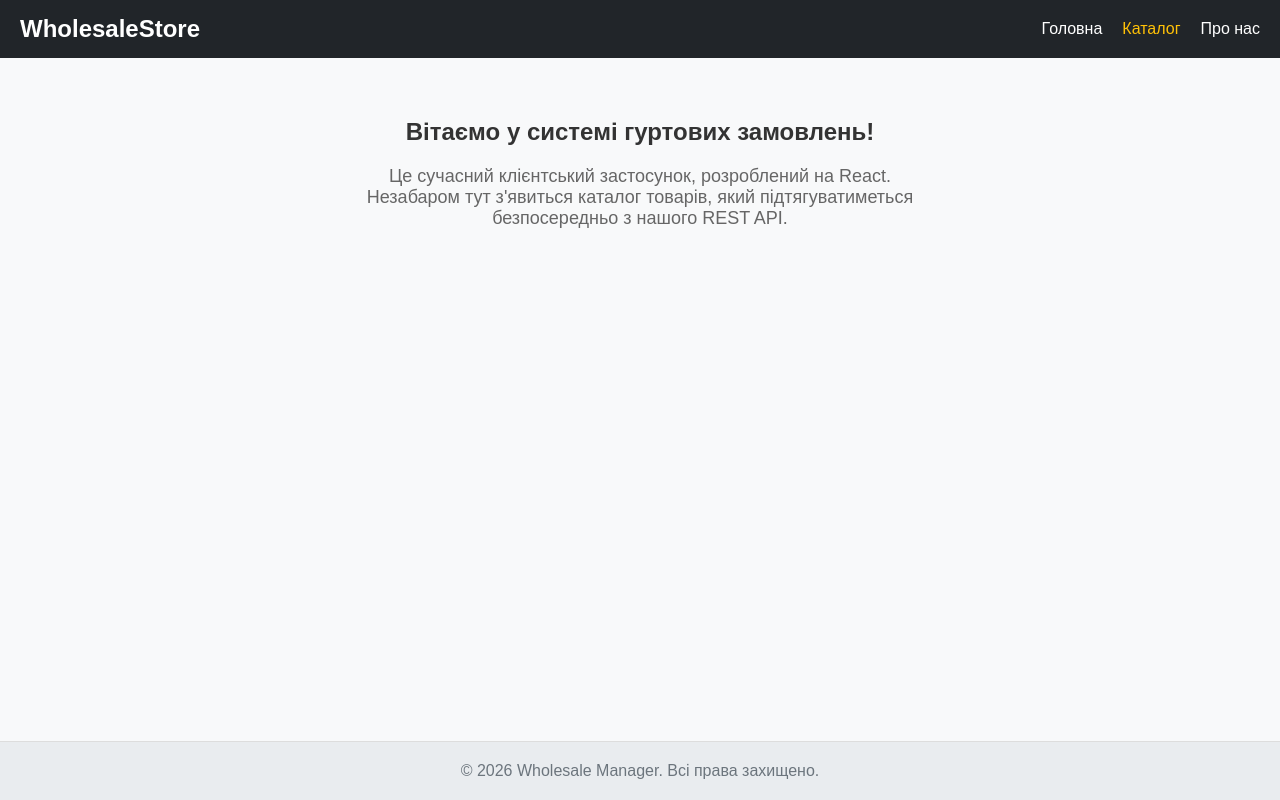
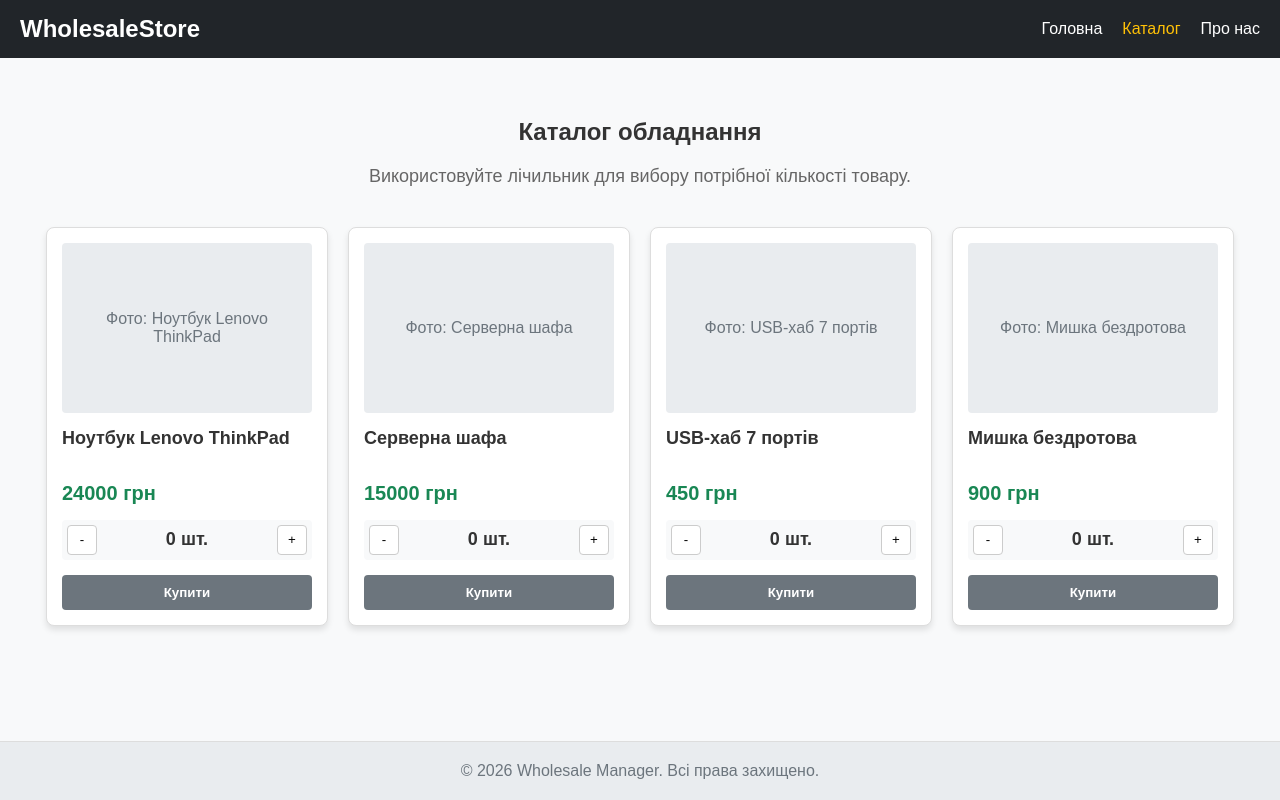
Before and after one commit to OblozhokM/wholesale-manager, a React (Vite) app in the folder client/: page / in a window 1280 px wide. Built offline with nearby package versions, Linux system fonts and the light colour scheme.

Commit message:
Lab 9: Added ProductCard with useState and rendered list using map

```diff
--- a/client/src/components/Main.jsx
+++ b/client/src/components/Main.jsx
@@ -1,12 +1,26 @@
+import ProductCard from './ProductCard';
+
+const productsData = [
+    { id: 1, name: "Ноутбук Lenovo ThinkPad", price: 24000 },
+    { id: 2, name: "Серверна шафа", price: 15000 },
+    { id: 3, name: "USB-хаб 7 портів", price: 450 },
+    { id: 4, name: "Мишка бездротова", price: 900 }
+];
+
 export default function Main() {
     return (
         <main className="main-content" style={{ flex: 1, padding: '40px 20px', textAlign: 'center' }}>
-            <section className="welcome-section">
-                <h1 className="welcome-title">Вітаємо у системі гуртових замовлень!</h1>
+            <section className="welcome-section" style={{ marginBottom: '40px' }}>
+                <h1 className="welcome-title">Каталог обладнання</h1>
                 <p className="welcome-text" style={{ fontSize: '18px', color: '#666', maxWidth: '600px', margin: '0 auto' }}>
-                    Це сучасний клієнтський застосунок, розроблений на React.
-                    Незабаром тут з'явиться каталог товарів, який підтягуватиметься безпосередньо з нашого REST API.
+                    Використовуйте лічильник для вибору потрібної кількості товару.
                 </p>
+            </section>
+
+            <section className="products-grid" style={{ display: 'flex', gap: '20px', justifyContent: 'center', flexWrap: 'wrap', maxWidth: '1200px', margin: '0 auto' }}>
+                {productsData.map((item) => (
+                    <ProductCard key={item.id} product={item} />
+                ))}
             </section>
         </main>
     );
--- /dev/null
+++ b/client/src/components/ProductCard.jsx
@@ -0,0 +1,39 @@
+import { useState } from 'react';
+
+export default function ProductCard({ product }) {
+    const [count, setCount] = useState(0);
+
+    const handleIncrement = () => setCount(count + 1);
+    const handleDecrement = () => {
+        if (count > 0) setCount(count - 1);
+    };
+
+    return (
+        <div className="product-card" style={{ border: '1px solid #ddd', padding: '15px', borderRadius: '8px', width: '250px', textAlign: 'left', backgroundColor: 'white', boxShadow: '0 4px 6px rgba(0,0,0,0.1)' }}>
+            <div style={{ height: '150px', backgroundColor: '#e9ecef', marginBottom: '15px', borderRadius: '4px', display: 'flex', alignItems: 'center', justifyContent: 'center', color: '#6c757d', textAlign: 'center', padding: '10px' }}>
+                Фото: {product.name}
+            </div>
+
+            <h3 style={{ margin: '0 0 10px 0', fontSize: '18px', height: '44px', overflow: 'hidden' }}>{product.name}</h3>
+            <p style={{ color: '#198754', fontWeight: 'bold', fontSize: '20px', margin: '0 0 15px 0' }}>{product.price} грн</p>
+
+            <div style={{ display: 'flex', alignItems: 'center', justifyContent: 'space-between', marginBottom: '15px', padding: '5px', backgroundColor: '#f8f9fa', borderRadius: '4px' }}>
+                <button onClick={handleDecrement} style={{ width: '30px', height: '30px', cursor: 'pointer', border: '1px solid #ccc', borderRadius: '4px', backgroundColor: 'white' }}>-</button>
+                <span style={{ fontSize: '18px', fontWeight: 'bold' }}>{count} шт.</span>
+                <button onClick={handleIncrement} style={{ width: '30px', height: '30px', cursor: 'pointer', border: '1px solid #ccc', borderRadius: '4px', backgroundColor: 'white' }}>+</button>
+            </div>
+
+            <button
+                style={{
+                    width: '100%', padding: '10px', borderRadius: '4px', border: 'none', fontWeight: 'bold',
+                    backgroundColor: count > 0 ? '#0d6efd' : '#6c757d',
+                    color: 'white', cursor: count > 0 ? 'pointer' : 'not-allowed'
+                }}
+                disabled={count === 0}
+                onClick={() => alert(`Додано до кошика: ${product.name} (${count} шт.)`)}
+            >
+                Купити
+            </button>
+        </div>
+    );
+}
```
